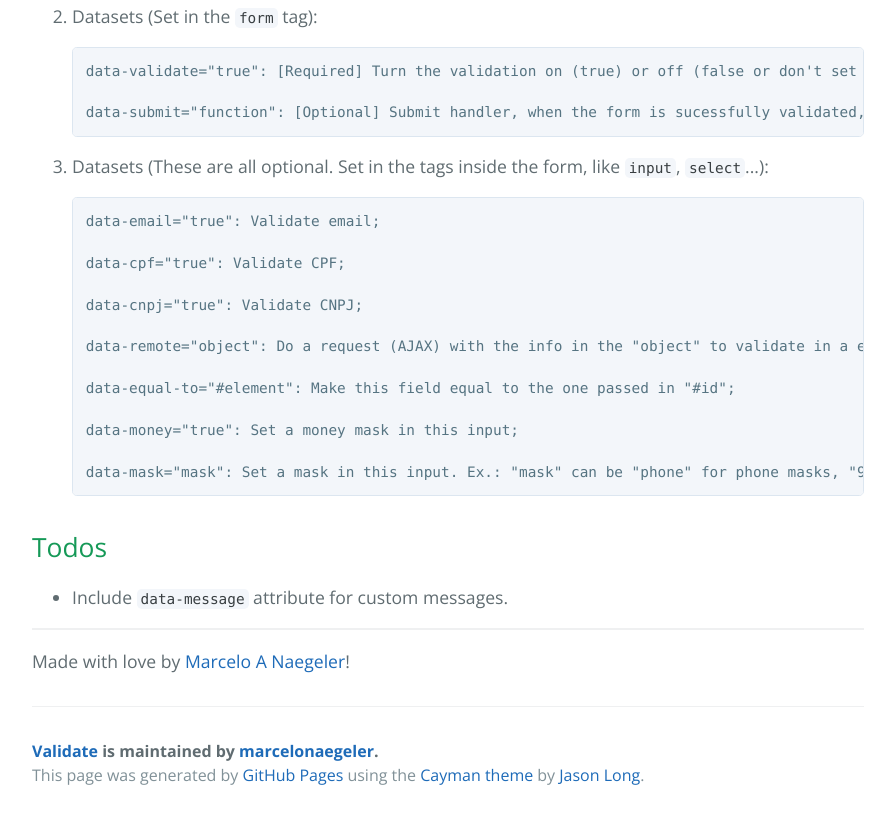
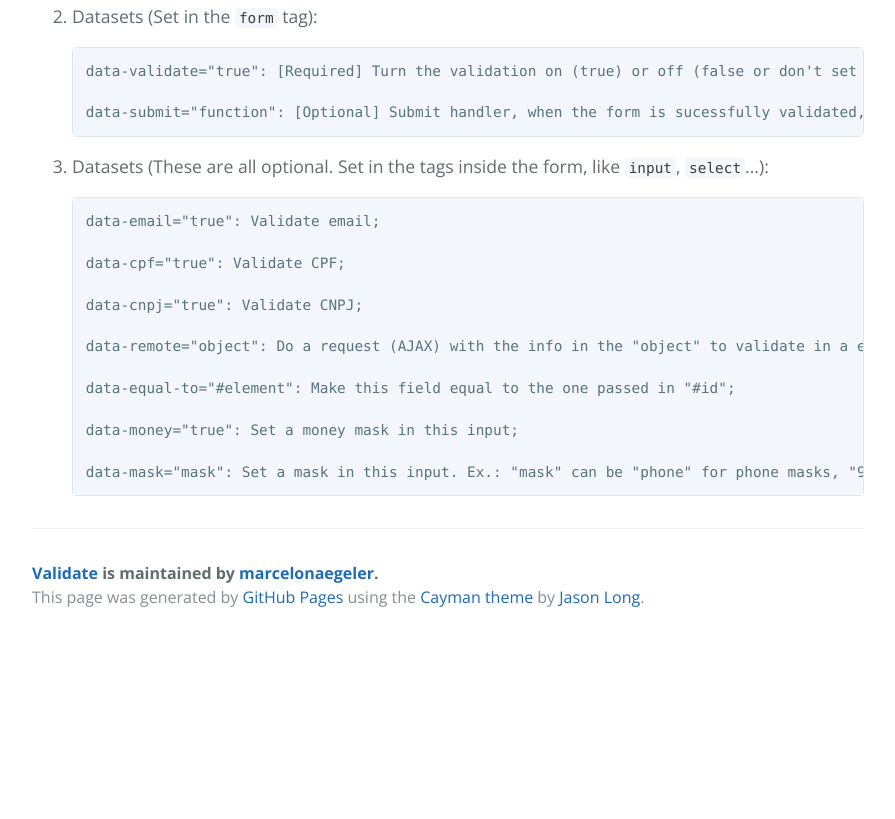
Before and after one commit to marcelonaegeler/validate, a plain HTML site: page index.html in a window 1280 px wide. Shown: the part 2277-3096 px from the top of the page, without its empty margins (192-1087 px from the left). After the commit the page ends 2918 px from the top, so only its background shows below. Drawn offline with nearby package versions, Linux system fonts and the light colour scheme.

```diff
--- a/index.html
+++ b/index.html
@@ -145,17 +145,6 @@
 </li>
 </ol>
 
-<h2>
-<a id="todos" class="anchor" href="#todos" aria-hidden="true"><span class="octicon octicon-link"></span></a>Todos</h2>
-
-<ul>
-<li>Include <code>data-message</code> attribute for custom messages.</li>
-</ul>
-
-<hr>
-
-<p>Made with love by <a href="https://twitter.com/marcelonaegeler">Marcelo A Naegeler</a>!</p>
-
       <footer class="site-footer">
         <span class="site-footer-owner"><a href="https://github.com/marcelonaegeler/validate">Validate</a> is maintained by <a href="https://github.com/marcelonaegeler">marcelonaegeler</a>.</span>
 
```
Also changed, not shown: params.json (+1 -1 lines).
